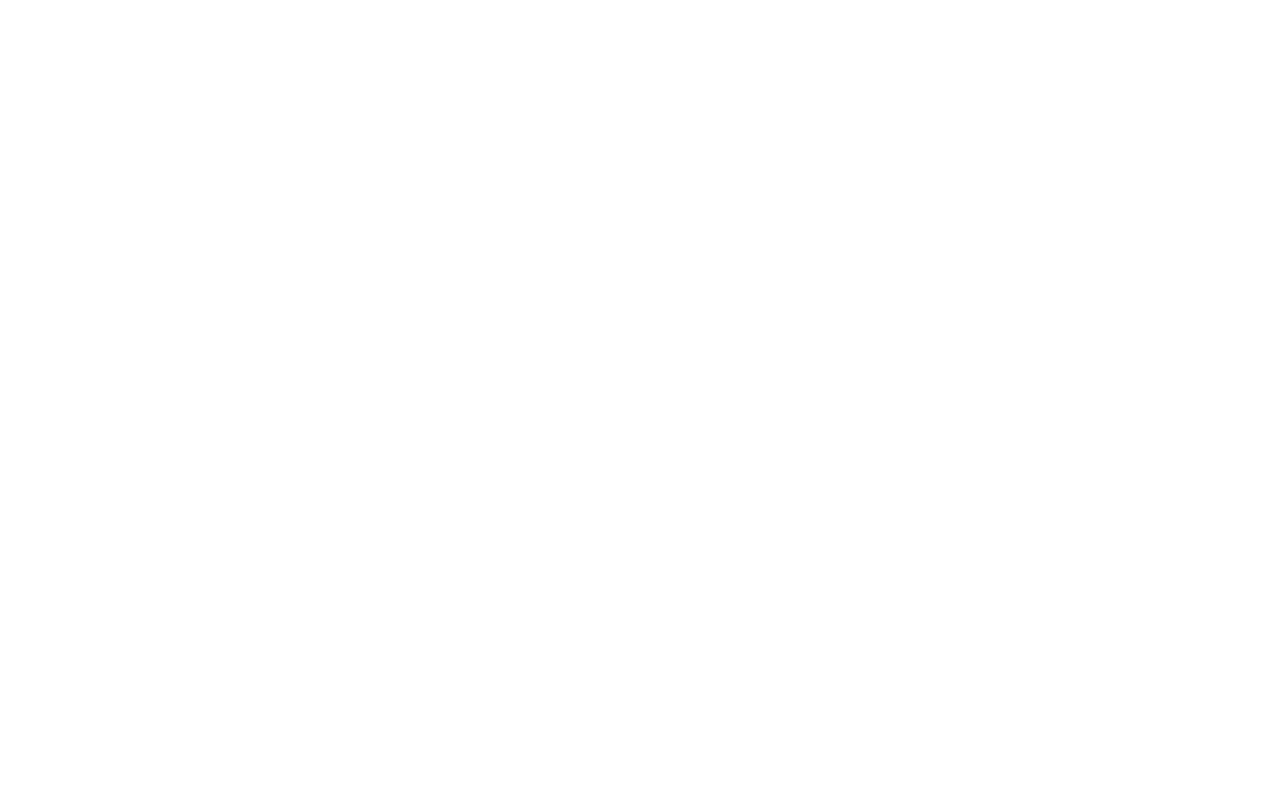
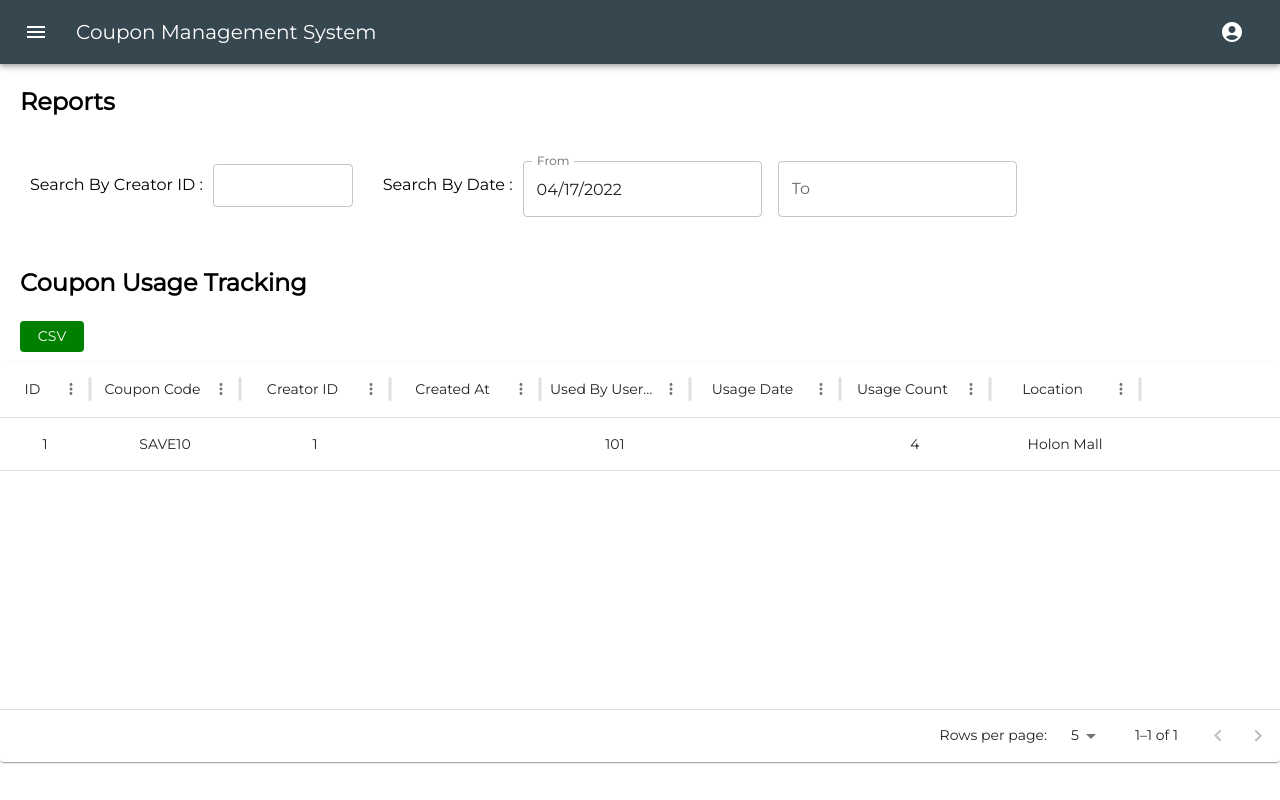
Before and after one commit to barkatash/coupon-management-app, a React (Create React App) app: page /admin/reports in a window 1280 px wide. Before the commit this address had no page. Built offline with nearby package versions, Linux system fonts and the light colour scheme.

Commit message:
design coupon and reports systems for admins

```diff
--- a/package.json
+++ b/package.json
@@ -8,9 +8,12 @@
     "@fontsource/montserrat": "^5.1.0",
     "@mui/icons-material": "^6.1.6",
     "@mui/material": "^6.1.6",
+    "@mui/x-data-grid": "^7.22.2",
+    "@mui/x-date-pickers": "^7.22.2",
     "@testing-library/jest-dom": "^5.17.0",
     "@testing-library/react": "^13.4.0",
     "@testing-library/user-event": "^13.5.0",
+    "dayjs": "^1.11.13",
     "react": "^18.3.1",
     "react-dom": "^18.3.1",
     "react-hook-form": "^7.53.2",
--- a/src/Admin/CouponsPage.js
+++ b/src/Admin/CouponsPage.js
@@ -0,0 +1,162 @@
+import { Box, Button, Typography, Paper, IconButton } from "@mui/material";
+import { DataGrid } from "@mui/x-data-grid";
+import EditIcon from "@mui/icons-material/Edit";
+import DeleteIcon from "@mui/icons-material/Delete";
+
+const columns = [
+  { field: "id", headerName: "ID", width: 70, type: "number", align: "center", headerAlign: "center" },
+  { field: "description", headerName: "Description", width: 130, align: "center", headerAlign: "center" },
+  { field: "coupon_code", headerName: "Coupon Code", width: 120, align: "center", headerAlign: "center" },
+  {
+    field: "creator_user_id",
+    headerName: "Creator ID",
+    width: 90,
+    type: "number",
+    align: "center",
+    headerAlign: "center"
+  },
+  {
+    field: "created_at",
+    headerName: "Created At",
+    type: "dateTime",
+    width: 100,
+    valueGetter: (params) => {
+      return params.row && params.row.created_at
+        ? new Date(params.row.created_at)
+        : null;
+    },
+    align: "center",
+    headerAlign: "center"
+  },
+  {
+    field: "discount_type",
+    headerName: "Discount Type",
+    sortable: false,
+    width: 120,
+    align: "center",
+    headerAlign: "center"
+  },
+  {
+    field: "discount_value",
+    headerName: "Discount Value",
+    type: "number",
+    sortable: false,
+    width: 130,
+    align: "center",
+    headerAlign: "center"
+  },
+  {
+    field: "expiry_date",
+    headerName: "Expiry Date",
+    type: "date",
+    width: 110,
+    valueGetter: (params) => {
+      return params.row && params.row.expiry_date
+        ? new Date(params.row.expiry_date)
+        : null;
+    },
+    align: "center",
+    headerAlign: "center"
+  },
+  {
+    field: "allow_combination",
+    headerName: "Allow Combination",
+    type: "boolean",
+    width: 160,
+
+  },
+  {
+    field: "usage_limit",
+    headerName: "Usage Limit",
+    type: "number",
+    width: 120,
+  },
+  {
+    field: "usage_count",
+    headerName: "Usage Count",
+    type: "number",
+    width: 120,
+    align: "center",
+    headerAlign: "center"
+  },
+  {
+    field: "actions",
+    headerName: "Actions",
+    width: 120,
+    align: "center",
+    headerAlign: "center",
+    renderCell: (params) => {
+      return (
+        <Box sx={{ display: "flex", gap: "10px" }}>
+          <IconButton>
+            <EditIcon />
+          </IconButton>
+          <IconButton>
+            <DeleteIcon />
+          </IconButton>
+        </Box>
+      );
+    },
+  },
+];
+
+//The rows should be fetched from API.
+const rows = [
+  {
+    id: 1,
+    description: "10% off on all items",
+    coupon_code: "SAVE10",
+    creator_user_id: 101,
+    created_at: "2024-11-07T10:20:30Z",
+    discount_type: "percent",
+    discount_value: 10,
+    expiry_date: "2024-12-31",
+    allow_combination: true,
+    usage_limit: 50,
+    usage_count: 10,
+  },
+];
+
+const paginationModel = { page: 0, pageSize: 5 };
+
+export function CouponsPage() {
+  return (
+    <Box>
+      <Box>
+        <Typography
+          sx={{
+            padding: "10px",
+            fontSize: "1.5rem",
+            fontWeight: 600,
+            margin: "10px",
+          }}
+        >
+          Coupons
+        </Typography>
+        <Button
+          sx={{
+            backgroundColor: "green",
+            color: "white",
+            marginLeft: "20px",
+            marginBottom: "30px",
+            padding: "10px",
+            textTransform: "capitalize",
+          }}
+        >
+          Add new
+        </Button>
+      </Box>
+
+      <Paper sx={{ height: 400, width: "100%" }}>
+        <DataGrid
+          rows={rows}
+          columns={columns}
+          initialState={{ pagination: { paginationModel } }}
+          pageSizeOptions={[5, 10]}
+          checkboxSelection
+          sx={{ border: 0 }}
+        />
+      </Paper>
+    </Box>
+  );
+}
--- a/src/Admin/ReportsPage.js
+++ b/src/Admin/ReportsPage.js
@@ -0,0 +1,197 @@
+import { Box, Typography, Paper, TextField, Button } from "@mui/material";
+import { useState } from "react";
+import { DataGrid } from "@mui/x-data-grid";
+import dayjs from "dayjs";
+import { DemoContainer } from "@mui/x-date-pickers/internals/demo";
+import { LocalizationProvider } from "@mui/x-date-pickers/LocalizationProvider";
+import { AdapterDayjs } from "@mui/x-date-pickers/AdapterDayjs";
+import { DatePicker } from "@mui/x-date-pickers/DatePicker";
+
+const columns = [
+  { field: "id", headerName: "ID", width: 90, type: "number", align: "center", headerAlign: "center" },
+  { field: "coupon_code", headerName: "Coupon Code", width: 150, align: "center", headerAlign: "center" },
+  {
+    field: "creator_user_id",
+    headerName: "Creator ID",
+    width: 150,
+    type: "number",
+    align: "center",
+    headerAlign: "center"
+  },
+  {
+    field: "created_at",
+    headerName: "Created At",
+    type: "dateTime",
+    width: 150,
+    align: "center",
+    headerAlign: "center",
+    valueGetter: (params) => {
+      return params.row && params.row.created_at
+        ? new Date(params.row.created_at)
+        : null;
+    },
+  },
+  {
+    field: "used_by_id",
+    headerName: "Used By User ID",
+    width: 150,
+    align: "center",
+    headerAlign: "center",
+    type: "number",
+  },
+  {
+    field: "usage_date",
+    headerName: "Usage Date",
+    type: "dateTime",
+    width: 150,
+    align: "center",
+    headerAlign: "center",
+    valueGetter: (params) => {
+      return params.row && params.row.usage_date
+        ? new Date(params.row.usage_date)
+        : null;
+    },
+  },
+  {
+    field: "usage_count",
+    headerName: "Usage Count",
+    type: "number",
+    align: "center",
+    width: 150,
+    headerAlign: "center",
+  },
+  {
+    field: "location",
+    headerName: "Location",
+    align: "center",
+    headerAlign: "center",
+    width: 150,
+  },
+];
+
+//The rows should be fetched from API.
+const rows = [
+  {
+    id: 1,
+    coupon_code: "SAVE10",
+    creator_user_id: 1,
+    created_at: "2024-11-07T10:20:30Z",
+    used_by_id: 101,
+    usage_date: "2024-11-07T10:20:30Z",
+    discount_type: "percent",
+    usage_count: 4,
+    location: "Holon Mall",
+  },
+];
+
+const paginationModel = { page: 0, pageSize: 5 };
+
+export function ReportsPage() {
+  const [fromDate, setFromDate] = useState(null);
+  const [tillDate, setTillDate] = useState(null);
+
+  return (
+    <Box>
+      <Box>
+        <Typography
+          sx={{
+            padding: "5px",
+            fontSize: "1.5rem",
+            fontWeight: 600,
+            marginLeft: "15px",
+            marginTop: "15px",
+          }}
+        >
+          Reports
+        </Typography>
+        <Box sx={{ display: "flex", alignItems: "center" }}>
+          <Typography
+            sx={{
+              marginLeft: "20px",
+              marginBottom: 0,
+              padding: "10px",
+              height: "100px",
+              display: "flex",
+              alignItems: "center",
+            }}
+          >
+            Search By Creator ID :
+          </Typography>
+
+          <TextField
+            id="standard-basic"
+            variant="outlined"
+            sx={{
+              width: "140px",
+              "& input": {
+                fontSize: "1rem",
+                padding: "10px",
+              },
+            }}
+          />
+
+          <Typography
+            sx={{
+              marginLeft: "20px",
+              marginBottom: 0,
+              padding: "10px",
+              display: "flex",
+              alignItems: "center",
+            }}
+          >
+            Search By Date :
+          </Typography>
+
+          <LocalizationProvider dateAdapter={AdapterDayjs}>
+            <DemoContainer components={["DatePicker", "DatePicker"]}>
+              <DatePicker
+                label="From"
+                defaultValue={dayjs("2022-04-17")}
+                value={fromDate}
+                onChange={(newValue) => setFromDate(newValue)}
+              />
+              <DatePicker
+                label="To"
+                value={tillDate}
+                onChange={(newValue) => setTillDate(newValue)}
+              />
+            </DemoContainer>
+          </LocalizationProvider>
+        </Box>
+
+        <Typography
+          sx={{
+            padding: "10px",
+            fontSize: "1.5rem",
+            fontWeight: 600,
+            margin: "10px",
+          }}
+        >
+          Coupon Usage Tracking
+        </Typography>
+        <Button
+          sx={{
+            backgroundColor: "green",
+            color: "white",
+            marginLeft: "20px",
+            marginBottom: "10px",
+            padding: "3px",
+            textTransform: "capitalize",
+          }}
+        >
+          CSV
+        </Button>
+      </Box>
+
+      <Paper sx={{ height: 400, width: "100%" }}>
+        <DataGrid
+          rows={rows}
+          columns={columns}
+          initialState={{ pagination: { paginationModel } }}
+          pageSizeOptions={[5, 10]}
+          sx={{ border: 0 }}
+        />
+      </Paper>
+    </Box>
+  );
+}
--- a/src/Admin/SignUp.js
+++ b/src/Admin/SignUp.js
@@ -62,7 +62,6 @@ export const SignUp = () => {
           <Button
             variant="contained"
             sx={{
-              color: "#fff",
               fontWeight: "700",
               fontSize: "1rem",
               borderRadius: "30px",
--- a/src/App.js
+++ b/src/App.js
@@ -6,6 +6,8 @@ import "@fontsource/montserrat";
 import { Navbar } from "./Admin/Navbar";
 import { Login } from "./Admin/Login";
 import { SignUp } from "./Admin/SignUp";
+import { CouponsPage } from "./Admin/CouponsPage";
+import { ReportsPage } from "./Admin/ReportsPage";
 
 const theme = createTheme({
   typography: {
@@ -18,7 +20,10 @@ function App() {
     <ThemeProvider theme={theme}>
       <Router>
         <Routes>
+          {/* This is a route for the user to insert coupon code and see the new price.*/}
           <Route path="/" element={<UserPage />} />
+
+          {/* This is a route for admin login.*/}
           <Route
             path="/admin/login"
             element={
@@ -28,6 +33,7 @@ function App() {
               </>
             }
           />
+          {/* This is a route for admin sign up.*/}
           <Route
             path="/admin/sign-up"
             element={
@@ -37,7 +43,8 @@ function App() {
               </>
             }
           ></Route>
-          {/* <Route
+          {/* This is a route for admin coupons system. */}
+          <Route
             path="/admin/coupons"
             element={
               <>
@@ -46,6 +53,7 @@ function App() {
               </>
             }
           ></Route>
+          {/* This is a route for admin reports system. */}
           <Route
             path="/admin/reports"
             element={
@@ -54,7 +62,7 @@ function App() {
                 <ReportsPage />
               </>
             }
-          ></Route> */}
+          ></Route>
         </Routes>
       </Router>
     </ThemeProvider>
```
Also changed, not shown: 1 other file (tests, documents, lock files or other folders).
